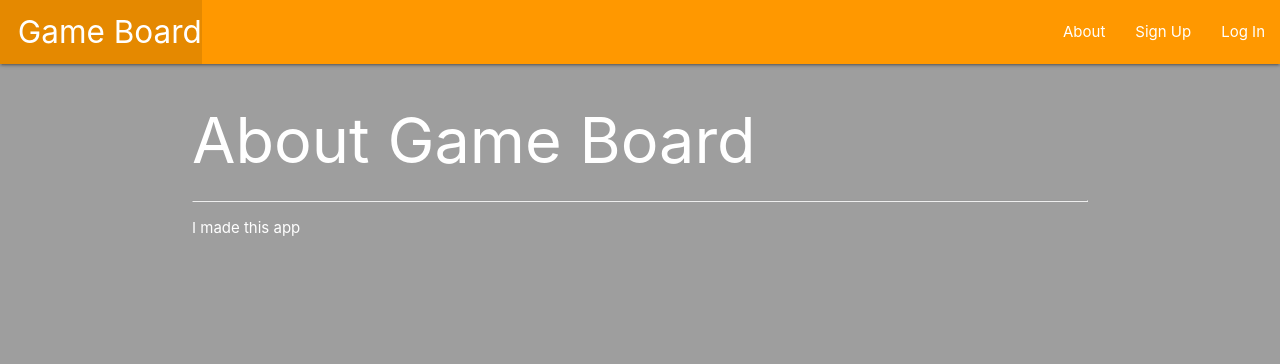
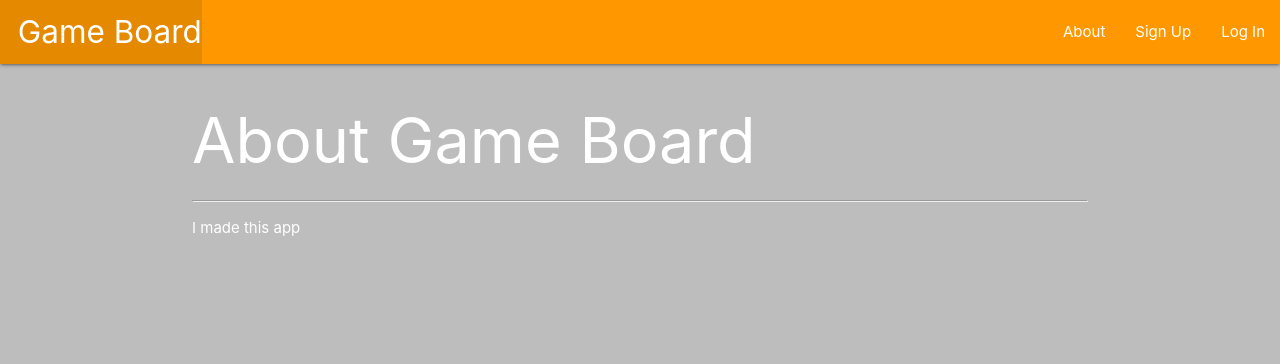
Before and after one commit to jakerwalton/GameBoard, a Django app: page /about/ in a window 1280 px wide. Shown: the top 364 px of the page. Run offline with Django 4.2, Linux system fonts and the light colour scheme.

Commit message:
11th commit: style update

```diff
--- a/main_app/templates/base.html
+++ b/main_app/templates/base.html
@@ -13,7 +13,7 @@
     <link rel="stylesheet" type="text/css" href="{% static 'css/style.css' %}" />
     <script src="https://cdnjs.cloudflare.com/ajax/libs/materialize/1.0.0/js/materialize.min.js"></script>
 
-  <body class="grey">
+  <body class="grey lighten-1">
     <header class="navbar-fixed">
       <nav>
         <div class="nav-wrapper orange">
```
